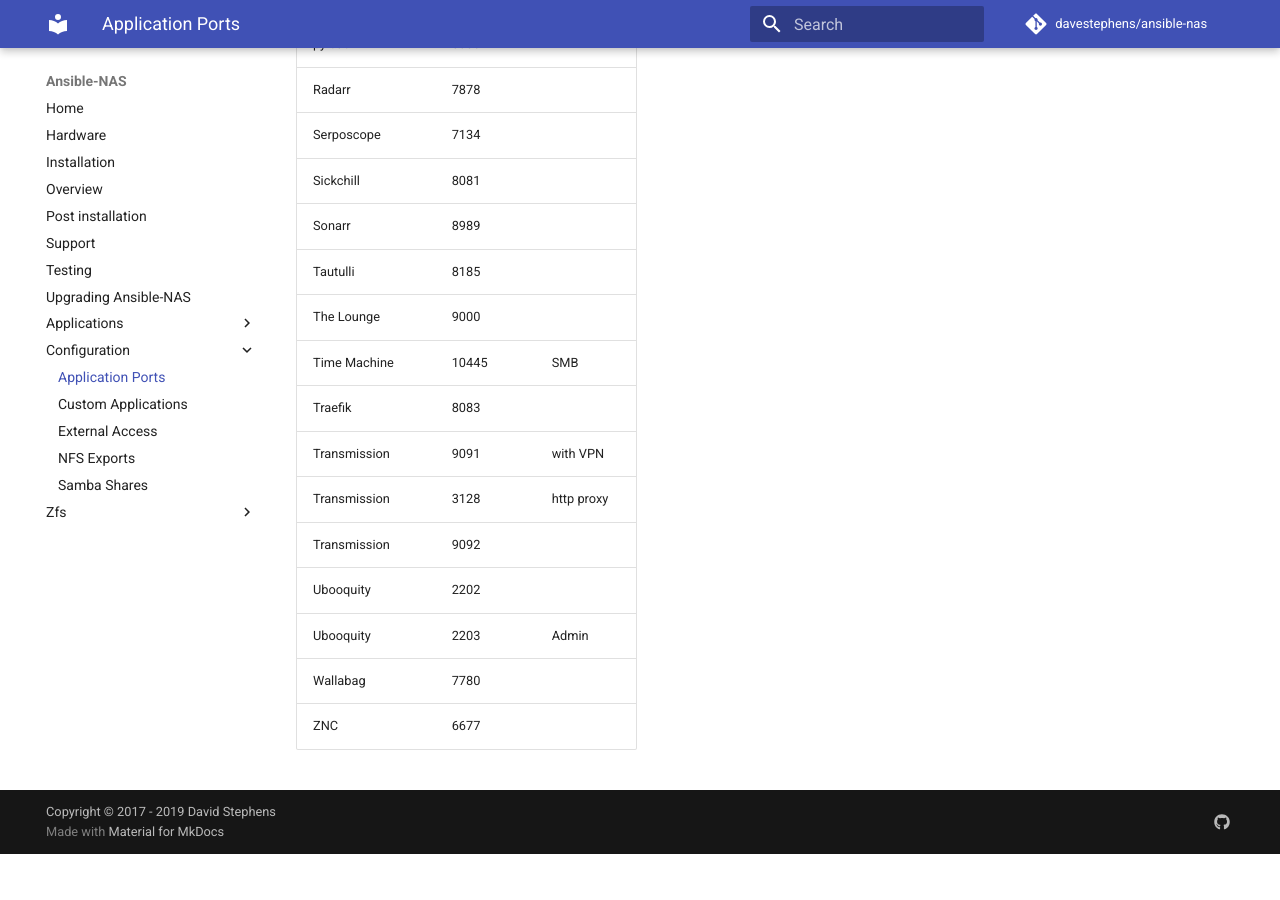
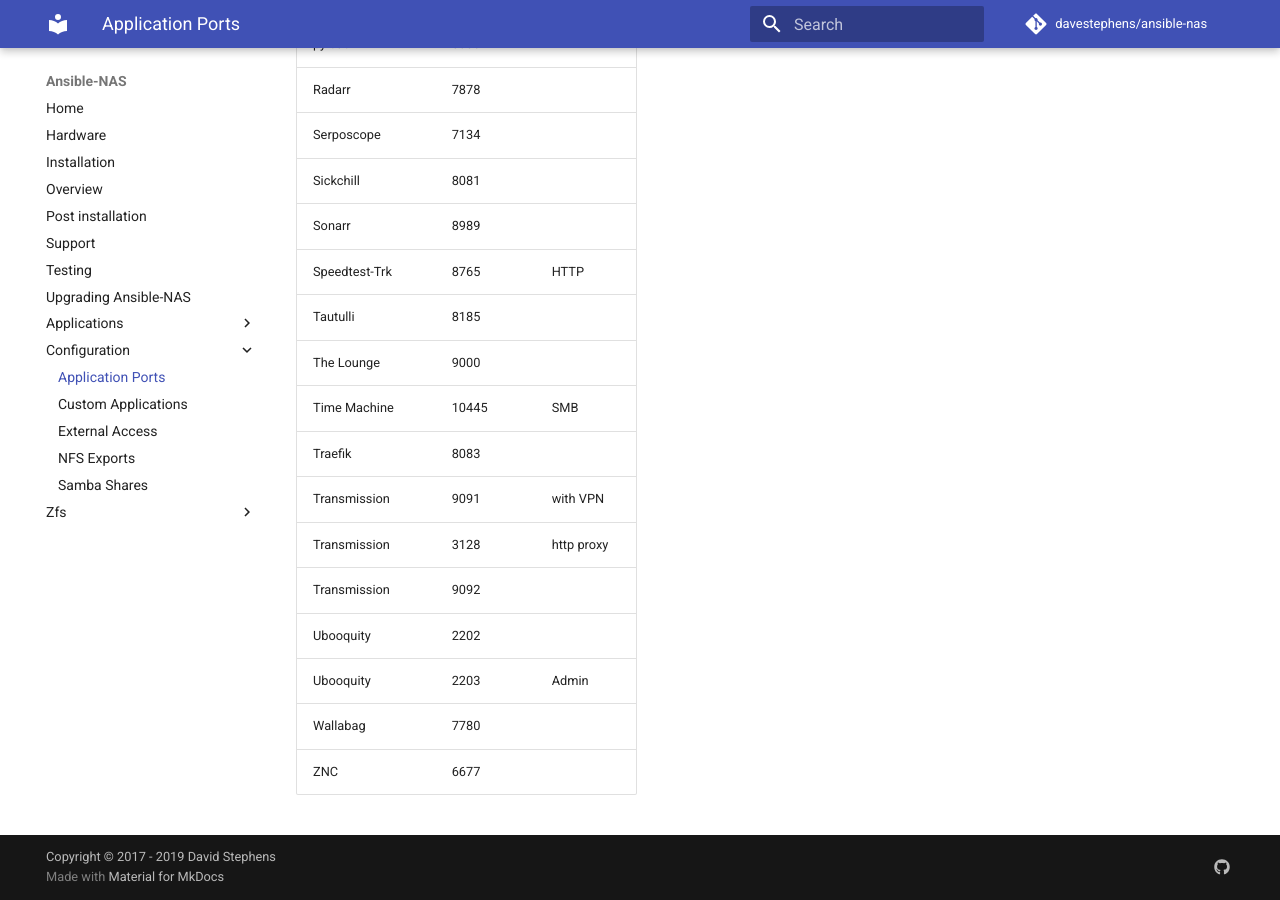
Before and after one commit to davestephens/ansible-nas, an MkDocs documentation site: the page built from docs/configuration/application_ports.md, in a window 1280 px wide and 900 px high, scrolled down 2064 px. Built offline with MkDocs 1.6.1 and Material for MkDocs 9.7.7, drawn with Linux system fonts in a browser that asks for light colours; comment, search, counter and statistics services are not loaded; before the commit the page ends 2918 px from its top, so only the background shows below that.

Commit message:
Speedtest add

```diff
--- a/docs/configuration/application_ports.md
+++ b/docs/configuration/application_ports.md
@@ -49,6 +49,7 @@ By default, applications can be found on the ports listed below.
 | Serposcope      | 7134   |              |
 | Sickchill       | 8081   |              |
 | Sonarr          | 8989   |              |
+| Speedtest-Trk   | 8765   | HTTP         |
 | Tautulli        | 8185   |              |
 | The Lounge      | 9000   |              |
 | Time Machine    | 10445  | SMB          |
```
